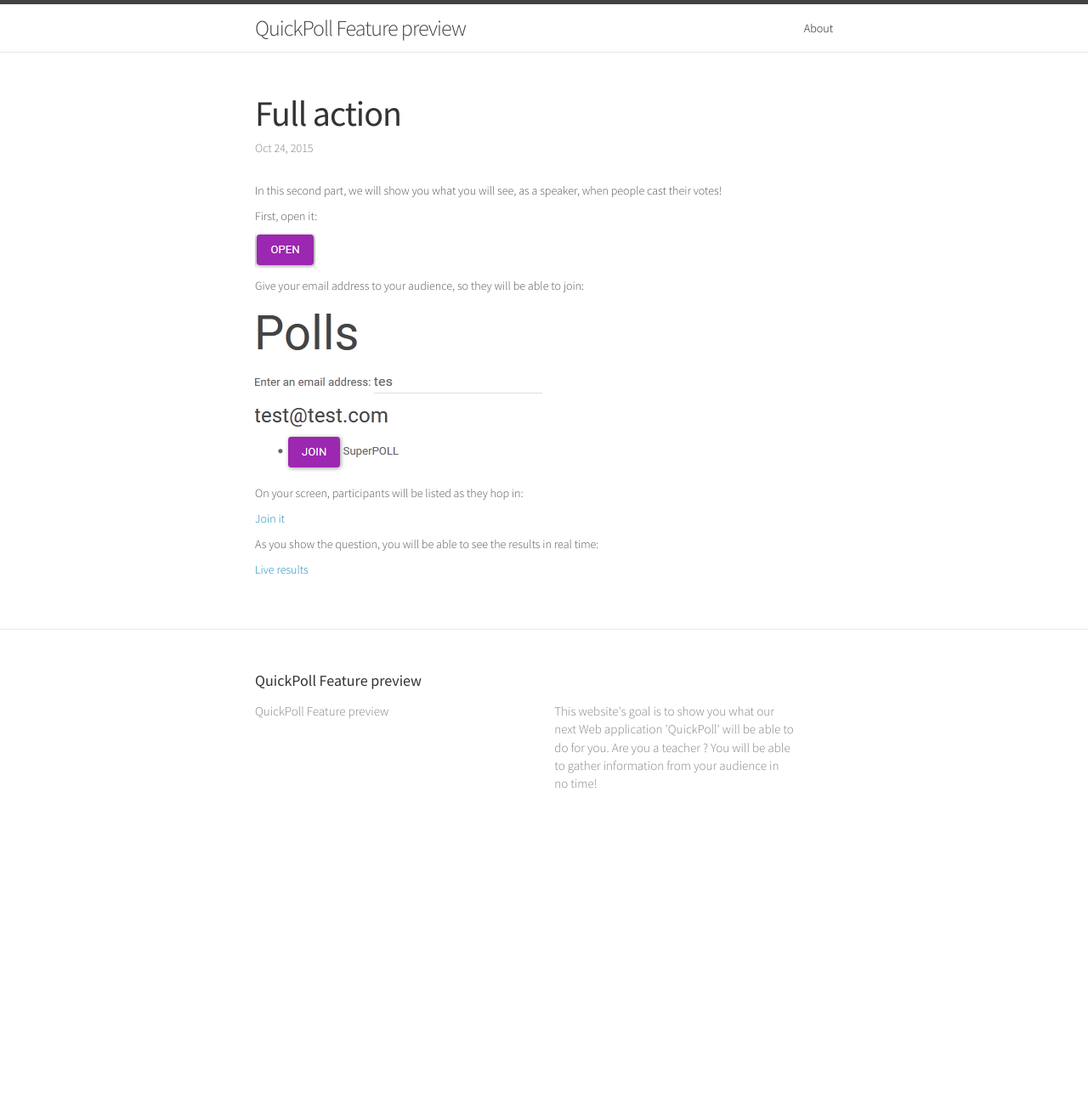
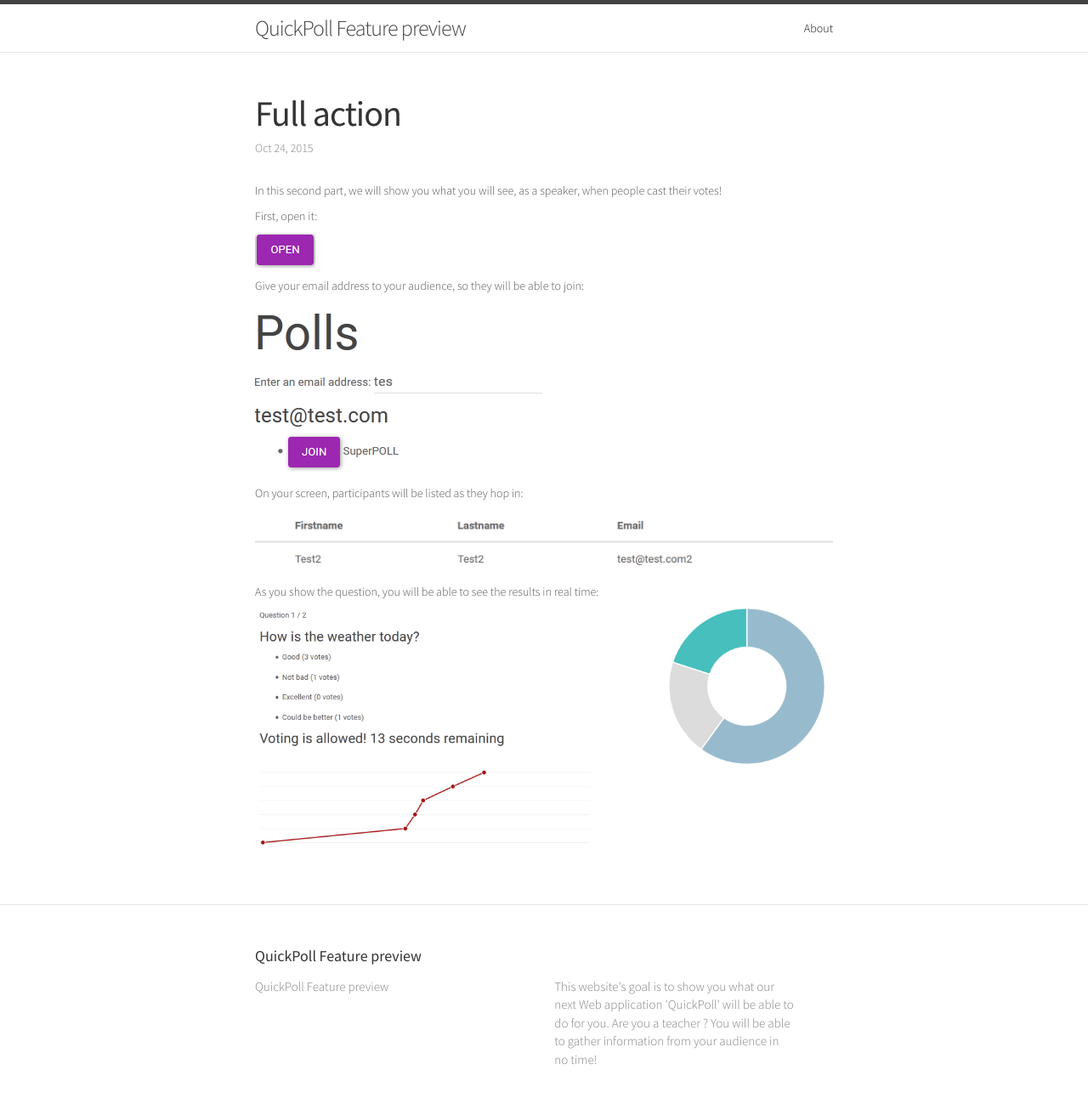
Before and after one commit to julienamacher/twebpres, a Jekyll site: the page built from _posts/2015-10-24-fullaction.markdown, in a window 1280 px wide. Shown: the whole page at 85% size. Built offline with Jekyll 4.4.1, drawn with Linux system fonts in a browser that asks for light colours; before the commit the page ends 988 px from its top, so only the background shows below that.

Commit message:
8973458934589

```diff
--- a/_posts/2015-10-24-fullaction.markdown
+++ b/_posts/2015-10-24-fullaction.markdown
@@ -17,8 +17,8 @@ Give your email address to your audience, so they will be able to join:
 
 On your screen, participants will be listed as they hop in:
 
-[Join it]({{ site.url }}{{ site.baseurl }}/assets/poll_joined.png)
+![Join it]({{ site.url }}{{ site.baseurl }}/assets/poll_joined.png)
 
 As you show the question, you will be able to see the results in real time:
 
-[Live results]({{ site.url }}{{ site.baseurl }}/assets/live_results.png)
+![Live results]({{ site.url }}{{ site.baseurl }}/assets/live_results.png)
```
